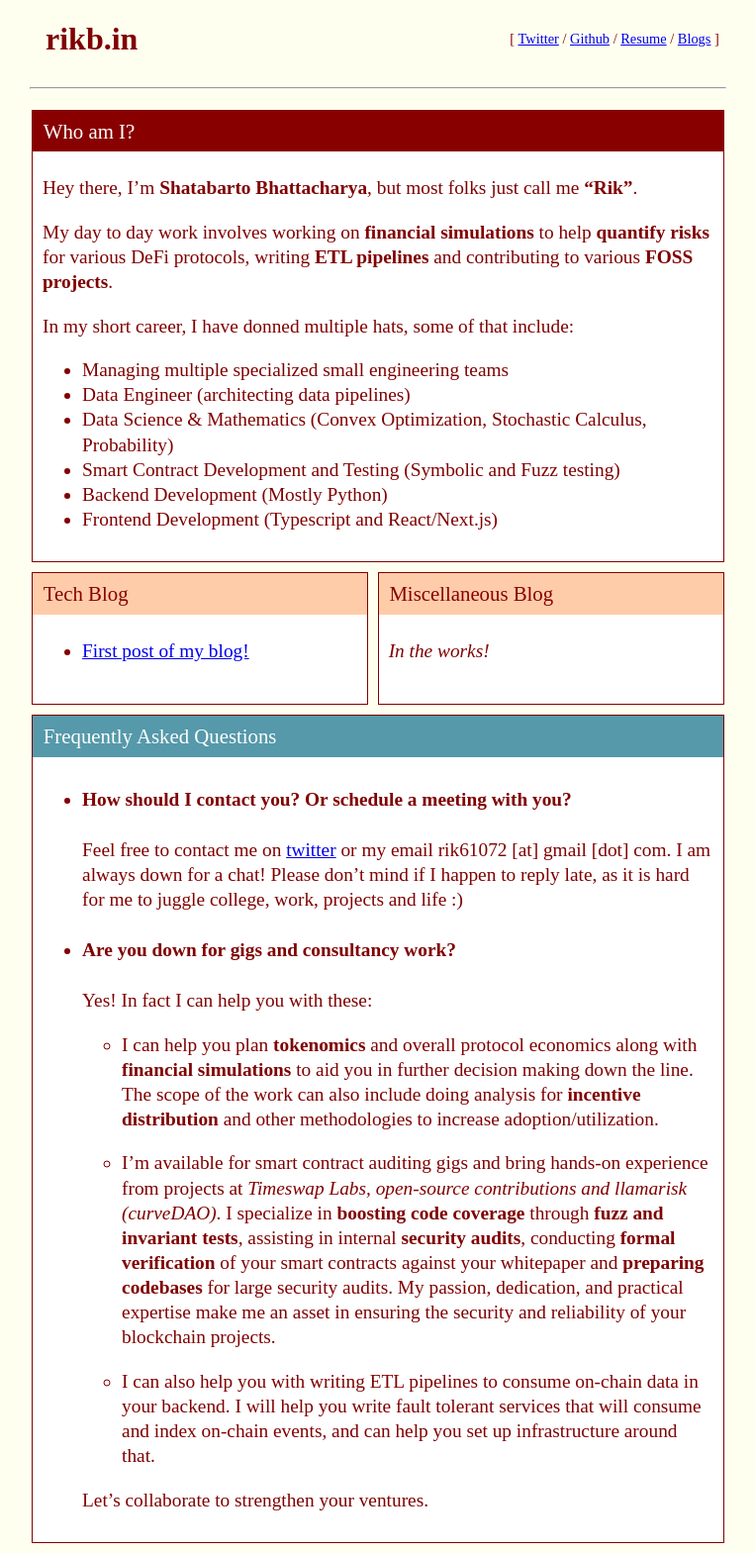
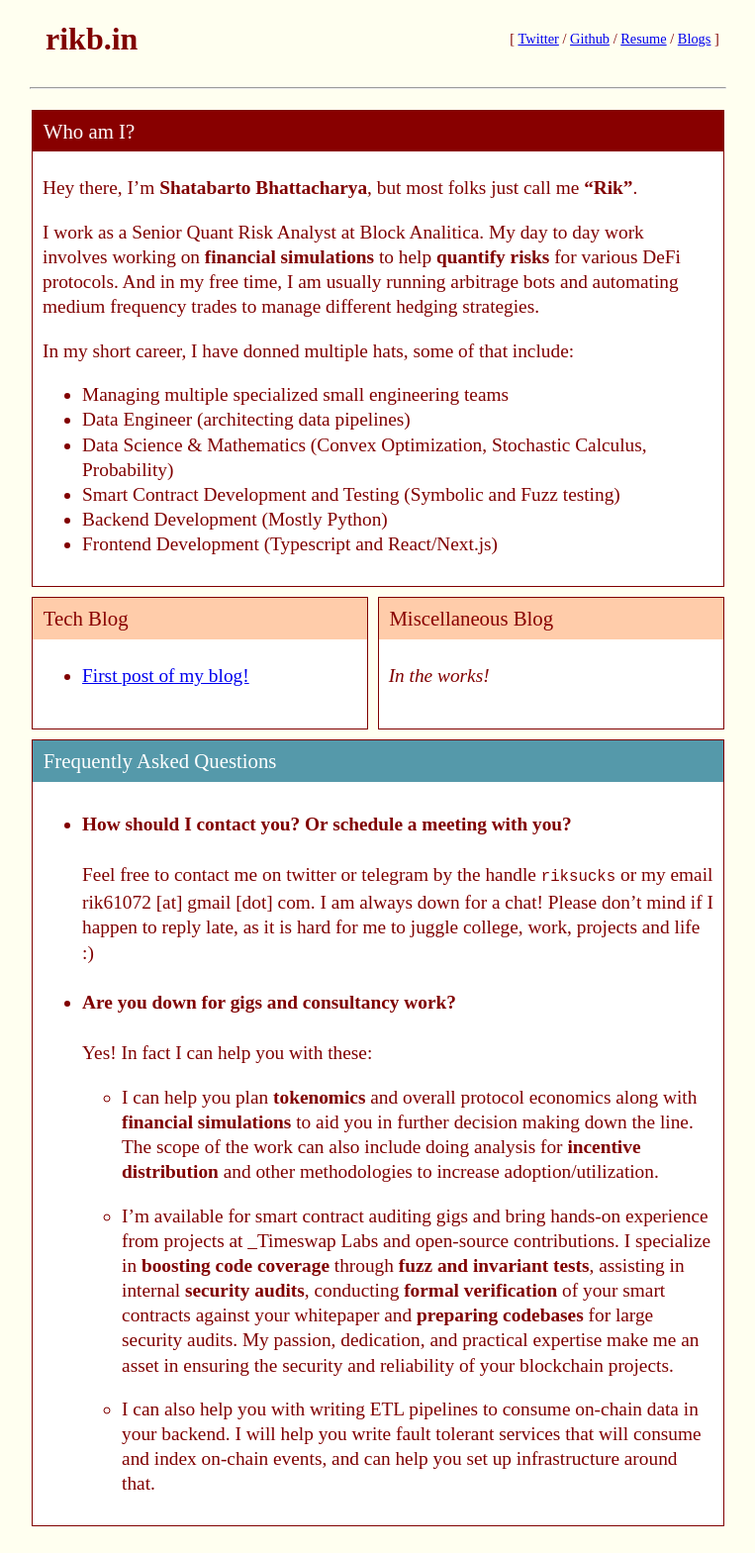
Before and after one commit to hrik2001/hrik2001.github.io, a Jekyll site: the page built from index.md, in a window 1280 px wide. Shown: the whole page at 99% size, without its empty margins (258-1021 px from the left). Built offline with Jekyll 4.4.1, drawn with Linux system fonts in a browser that asks for light colours.

Commit message:
feat: add BA

```diff
--- a/index.md
+++ b/index.md
@@ -7,8 +7,8 @@ title: Home
   <div class="textbox-content" markdown="1">
 Hey there, I'm **Shatabarto Bhattacharya**, but most folks just call me **"Rik"**.
 
-My day to day work involves working on **financial simulations** to help **quantify risks** for various
-DeFi protocols, writing **ETL pipelines** and contributing to various **FOSS projects**.
+I work as a Senior Quant Risk Analyst at Block Analitica. My day to day work involves working on **financial simulations** to help **quantify risks** for various
+DeFi protocols. And in my free time, I am usually running arbitrage bots and automating medium frequency trades to manage different hedging strategies.
 
 In my short career, I have donned multiple hats, some of that include:
 - Managing multiple specialized small engineering teams
@@ -70,7 +70,7 @@ In my short career, I have donned multiple hats, some of that include:
   <p class="textbox-bar blue-bar">Frequently Asked Questions</p>
 <div class="textbox-content" markdown="1">
 * #### How should I contact you? Or schedule a meeting with you?
-Feel free to contact me on [twitter](https://twitter.com/riksucks) or my email
+Feel free to contact me on twitter or telegram by the handle `riksucks` or my email
 rik61072 [at] gmail [dot] com. I am always down for a chat! Please don't mind if I happen to
 reply late, as it is hard for me to juggle college, work, projects and life :)
 
@@ -81,7 +81,7 @@ Yes! In fact I can help you with these:
     analysis for **incentive distribution** and other methodologies to increase adoption/utilization.
 
     - I'm available for smart contract auditing gigs and bring hands-on experience from projects
-    at _Timeswap Labs, open-source contributions and llamarisk (curveDAO)_. I specialize
+    at _Timeswap Labs and open-source contributions. I specialize
     in **boosting code coverage** through
     **fuzz and invariant tests**, assisting in internal **security audits**, conducting **formal verification**
     of your smart contracts against your whitepaper and **preparing codebases** for large
@@ -91,8 +91,6 @@ Yes! In fact I can help you with these:
     - I can also help you with writing ETL pipelines to consume on-chain data in your backend. I will help you
     write fault tolerant services that will consume and index on-chain events, and can help you set up infrastructure
     around that.
-
-   Let's collaborate to strengthen your ventures.
 
 </div>
 </div>
```
Also changed, not shown: Gemfile.lock.
